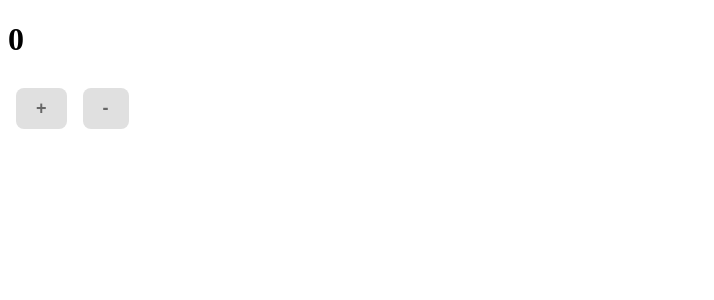
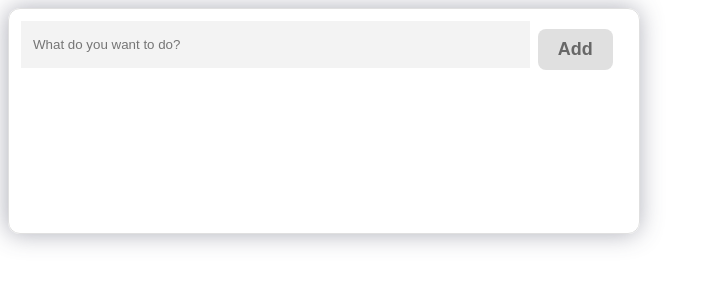
Before and after one commit to bsdaoquang/CIJS93, a React (Create React App) app in the folder sesson-3/: page / in a window 1280 px wide. Shown: the top 300 px of the page, without its empty margins (0-714 px from the left). Built offline with nearby package versions, Linux system fonts and the light colour scheme.

Commit message:
add todolist

```diff
--- a/sesson-3/src/App.jsx
+++ b/sesson-3/src/App.jsx
@@ -4,9 +4,10 @@ import React from 'react';
 import './styles/globalStyles.css';
 import HomeScreen from './screens/HomeScreen';
 import CalculatorScreen from './screens/CalculatorScreen';
+import TodoList from './screens/TodoList';
 
 function App() {
-	return <CalculatorScreen />;
+	return <TodoList />;
 }
 
 export default App;
--- a/sesson-3/src/components/Card.jsx
+++ b/sesson-3/src/components/Card.jsx
@@ -4,20 +4,18 @@ import React from 'react';
 import { ButtonComponent } from '../components';
 
 const Card = (props) => {
-	const { num1, num2, size, color, children } = props;
-
-	console.log(num1 + num2);
+	const { children } = props;
 	return (
 		<div
+			className='shadow'
 			style={{
-				backgroundColor: color,
 				marginBottom: 12,
-				border: '1px solid #212121',
-			}}
-			className='card'>
+				padding: 12,
+				borderRadius: 12,
+				minHeight: 200,
+				border: '1px solid #e0e0e0',
+			}}>
 			{children}
-			<h1>{num1 + num2}</h1>
-			<ButtonComponent text='fafa' />
 		</div>
 	);
 };
--- a/sesson-3/src/screens/CalculatorScreen.jsx
+++ b/sesson-3/src/screens/CalculatorScreen.jsx
@@ -1,16 +1,70 @@
 /** @format */
 
 import React, { useState } from 'react';
-import { ButtonComponent } from '../components';
+import { ButtonComponent, Card } from '../components';
 
 const CalculatorScreen = () => {
-	const [count, setCount] = useState(0);
+	const [number, setNumber] = useState('');
+	const [pheptinh, setPheptinh] = useState('');
+
+	const handleSaveFormular = (key) => setNumber(number + key);
+
+	const handleCalc = () => {
+		const nums = number.split(pheptinh);
+	};
 
 	return (
-		<div>
-			<h1>{count}</h1>
-			<ButtonComponent text='+' onPress={() => setCount(count + 1)} />
-			<ButtonComponent text='-' onPress={() => setCount(count - 1)} />
+		<div style={{ width: '50%' }}>
+			<Card>
+				<div
+					style={{
+						padding: '10px 12px',
+						alignItems: 'flex-end',
+						justifyContent: 'flex-end',
+						display: 'flex',
+						backgroundColor: '#f3f3f3',
+					}}>
+					<h1 style={{ margin: 0 }}>{number ? number : '0'}</h1>
+				</div>
+				<div className=''>
+					<ButtonComponent text={'0'} onPress={() => handleSaveFormular('0')} />
+					<ButtonComponent text={'1'} onPress={() => handleSaveFormular('1')} />
+					<ButtonComponent text={'2'} onPress={() => handleSaveFormular('2')} />
+					<ButtonComponent text={'3'} onPress={() => handleSaveFormular('3')} />
+					<ButtonComponent text={'4'} onPress={() => handleSaveFormular('4')} />
+					<ButtonComponent text={'5'} onPress={() => handleSaveFormular('5')} />
+					<ButtonComponent text={'6'} onPress={() => handleSaveFormular('6')} />
+					<ButtonComponent text={'7'} onPress={() => handleSaveFormular('7')} />
+					<ButtonComponent text={'8'} onPress={() => handleSaveFormular('8')} />
+					<ButtonComponent text={'9'} onPress={() => handleSaveFormular('9')} />
+				</div>
+				<div className=''>
+					<ButtonComponent
+						text={'+'}
+						onPress={() => {
+							setPheptinh(' + ');
+							handleSaveFormular(' + ');
+						}}
+					/>
+					<ButtonComponent
+						text={'-'}
+						onPress={() => {
+							setPheptinh(' - ');
+							handleSaveFormular(' - ');
+						}}
+					/>
+					<ButtonComponent
+						text={'*'}
+						onPress={() => handleSaveFormular(' * ')}
+					/>
+					<ButtonComponent
+						text={'/'}
+						onPress={() => handleSaveFormular(' / ')}
+					/>
+				</div>
+				<ButtonComponent text={'='} onPress={handleCalc} />
+				<ButtonComponent text={'C'} onPress={() => setNumber('')} />
+			</Card>
 		</div>
 	);
 };
--- /dev/null
+++ b/sesson-3/src/screens/TodoList.jsx
@@ -0,0 +1,88 @@
+/** @format */
+
+import React, { useState } from 'react';
+import { ButtonComponent, Card } from '../components';
+
+const TodoList = () => {
+	const [tasks, setTasks] = useState([]);
+	const [content, setContent] = useState('');
+
+	const handleAddNewTask = () => {
+		if (content) {
+			const items = [...tasks];
+
+			const data = {
+				id: `${Date.now()}`,
+				isCompleted: false,
+				content,
+				createdAt: Date.now(),
+			};
+
+			items.push(data);
+
+			setTasks(items);
+
+			setContent('');
+		} else {
+			alert('Content is required!!!');
+		}
+	};
+
+	const handleClearTask = (id) => {
+		const items = [...tasks];
+
+		const index = tasks.findIndex((element) => element.id === id);
+		if (index !== -1) {
+			items.splice(index, 1);
+		}
+
+		setTasks(items);
+	};
+
+	return (
+		<div style={{ width: '50%' }}>
+			<Card>
+				<div className='row'>
+					<input
+						placeholder='What do you want to do?'
+						style={{ width: '80%' }}
+						value={content}
+						onChange={(val) => setContent(val.target.value)}
+						type='text'
+						name=''
+						id=''
+					/>
+					<ButtonComponent onPress={handleAddNewTask} text={'Add'} />
+				</div>
+
+				{tasks.map((item, index) => (
+					<div key={item.id} style={{ padding: '10px' }}>
+						<div className='row'>
+							<input
+								type='checkbox'
+								onClick={() => {
+									const items = [...tasks];
+
+									items[index].isCompleted = !items[index].isCompleted;
+
+									setTasks(items);
+								}}
+								checked={item.isCompleted}
+								name=''
+								id=''
+							/>
+							<span style={{ width: '100%' }}>{item.content}</span>
+							<button
+								style={{ border: 'none' }}
+								onClick={() => handleClearTask(item.id)}>
+								X
+							</button>
+						</div>
+					</div>
+				))}
+			</Card>
+		</div>
+	);
+};
+
+export default TodoList;
--- a/sesson-3/src/styles/globalStyles.css
+++ b/sesson-3/src/styles/globalStyles.css
@@ -28,5 +28,14 @@
 
 input {
   border: none;
+  padding: 12px;
+  margin-bottom: 10px;
+  background-color: #f3f3f3;
   width: 100%;
 }
+
+.shadow{
+  -webkit-box-shadow: -1px 0px 24px 0px rgba(66, 68, 90, 0.43);
+-moz-box-shadow: -1px 0px 24px 0px rgba(66, 68, 90, 0.43);
+box-shadow: -1px 0px 24px 0px rgba(66, 68, 90, 0.43);
+}
```
